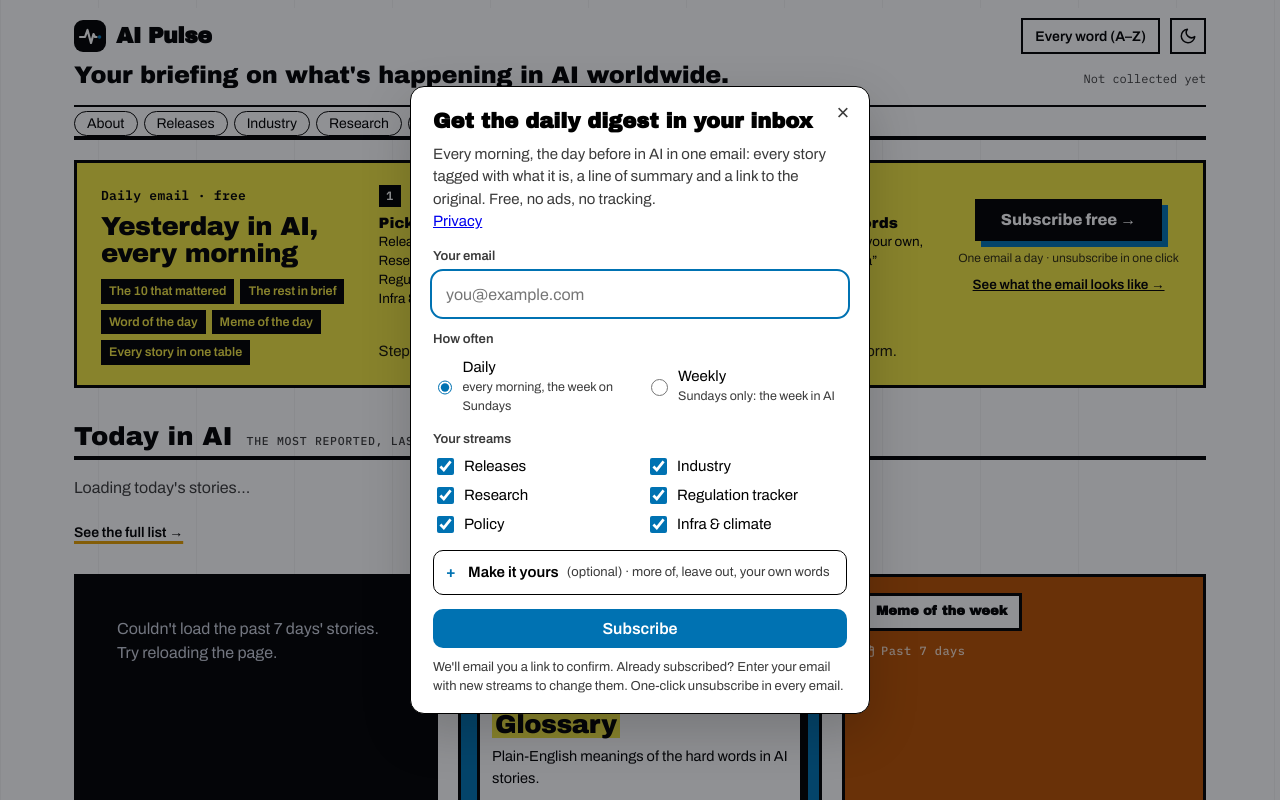
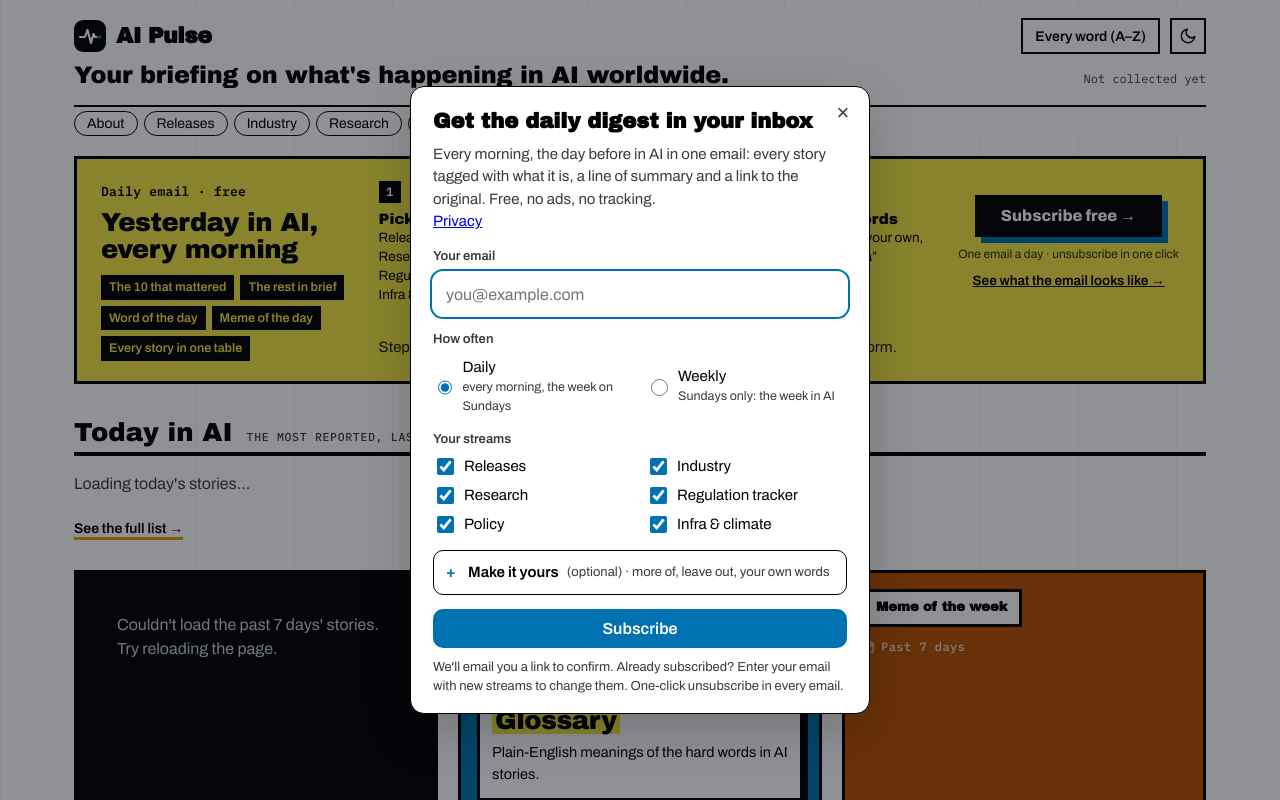
Before and after one commit to shru14/ai-pulse, a Python web app: template templates/index.html in a window 1280 px wide. Run offline with Jinja, Linux system fonts and the light colour scheme; the template is opened without the code that fills it, so the values that code supplies are empty.

Commit message:
No thick line under the section chips
Co-Authored-By: Claude Opus 5.5 <noreply@anthropic.com>

```diff
--- a/templates/index.html
+++ b/templates/index.html
@@ -618,6 +618,7 @@ header.top.home{height:auto;padding-top:10px}
 .secnav a{border:1px solid var(--line);border-radius:999px;padding:4px 12px;margin:0;background:var(--surface);color:var(--ink);text-transform:none;letter-spacing:0;font:500 14px var(--body)}
 .secnav a:hover{background:var(--cat-soft,var(--surface))}
 .secnav a[aria-current]{background:var(--cat-f,var(--ink));border-color:var(--cat-f,var(--ink));color:#000;font-weight:600}
+header.top:has(.secnav){border-bottom:0}  /* the chips end the masthead themselves */
 .subscribe-btn{border-radius:0;border:2px solid var(--ink)}
 .subscribe-btn.cta{box-shadow:none}
 .item.tool{--cat-f:var(--f-tool)}.item.news{--cat-f:var(--f-news)}.item.research{--cat-f:var(--f-research)}
```
